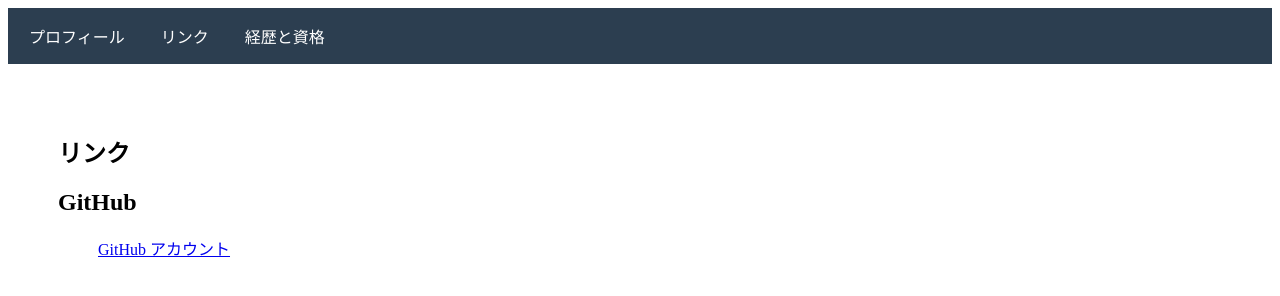
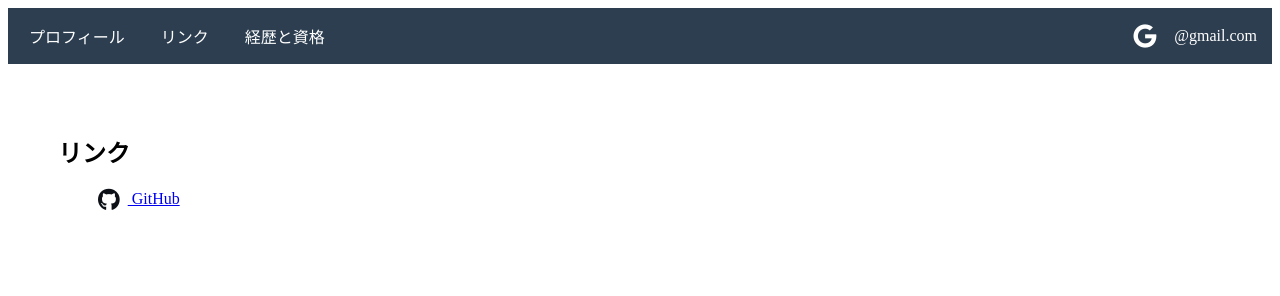
Before and after one commit to retumika/portfoliobeta, a plain HTML site: page index.html in a window 1280 px wide. Both pictures are taken after a click on the button "リンク". Drawn offline with Linux system fonts and the light colour scheme.

Commit message:
commit 003

```diff
--- a/index.html
+++ b/index.html
@@ -3,17 +3,25 @@
 <head>
     <meta charset="UTF-8">
     <title>ポートフォリオ</title>
+    <link rel="stylesheet" href="https://cdnjs.cloudflare.com/ajax/libs/font-awesome/6.4.0/css/all.min.css">
     <link rel="stylesheet" href="style.css">
 </head>
 <body>
 
-<header>
-    <button onclick="showPage('profile')">プロフィール</button>
-    <button onclick="showPage('works')">リンク</button>
-    <button onclick="showPage('history')">経歴と資格</button>
+<header class="site-header">
+    <div class="nav-left">
+        <button onclick="showPage('profile')">プロフィール</button>
+        <button onclick="showPage('works')">リンク</button>
+        <button onclick="showPage('history')">経歴と資格</button>
+    </div>
+    <div class="contact">
+        <i class="fa-brands fa-google"></i>
+        <span class="contact-text">@gmail.com</span>
+    </div>
 </header>
 
 <section id="profile" class="page active">
+
     <h1>プロフィール</h1>
     <ul>出身：北海道札幌市</ul>
     <ul>大学：北海道科学大学 工学部 情報工学科</ul>
@@ -25,8 +33,12 @@
 
 <section id="works" class="page">
     <h1>リンク</h1>
-    <h2>GitHub</h2>
-    <ul><a href="https://github.com/retumika" target="_blank">GitHub アカウント</a></ul>
+    <ul>
+        <a href="https://github.com/retumika" target="_blank">
+            <i class="fa-brands fa-github"></i>
+            GitHub</a>
+    </ul>
+
 </section>
 
 <section id="history" class="page">
@@ -37,9 +49,9 @@
     <ul>漢語水平考試4級</ul>
     <h2>経歴</h2>
     <ul>SysHack 2026(ハッカソン)に参加予定</ul>
+</section>
 
 
-</section>
 
 <script src="script.js"></script>
 </body>
--- a/style.css
+++ b/style.css
@@ -11,8 +11,9 @@
 header {
     background-color: #2c3e50;
     padding: 15px;
-    text-align: left;
-
+    display: flex;
+    justify-content: space-between;
+    align-items: center;
 }
 button {
     background: none;
@@ -25,3 +26,29 @@ button {
 button:hover {
     color: #ffe600;
 }
+
+.fa-brands, .fa-github {
+    font-size: 1.4rem;
+    vertical-align: middle;
+    margin-right: 8px;
+    color: #0d1117;
+}
+
+a:hover .fa-github {
+    color: #ffe600;
+}
+
+/* Header contact styles */
+.site-header .contact {
+    display: flex;
+    align-items: center;
+    gap: 10px;
+}
+.site-header .contact .fa-brands {
+    color: #ffffff;
+    font-size: 1.5rem;
+}
+.site-header .contact-text {
+    color: #ffffff;
+    font-size: 1.0rem;
+}
```
